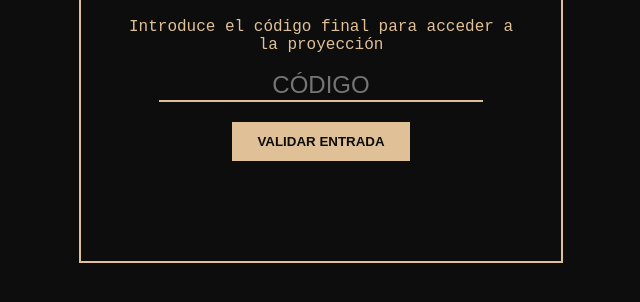
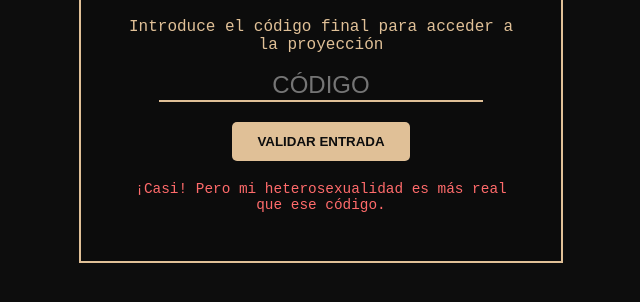
Before and after one commit to gucefalo-dotcom/cine-granada, a plain HTML site: page index.html in a window 1280 px wide. Both pictures are taken after a click on the button "VALIDAR ENTRADA". Shown: the part 320-622 px from the top of the page, without its empty margins (319-959 px from the left). Drawn offline with Linux system fonts and the light colour scheme.

Commit message:
Update index.html

```diff
--- a/index.html
+++ b/index.html
@@ -24,12 +24,12 @@
             text-align: center;
         }
 
-        /* --- ESTILO ENTRADA CINE --- */
         #interfaz-codigo {
             border: 2px solid var(--dorado);
             padding: 40px;
             max-width: 400px;
             transition: opacity 1s ease;
+            background: rgba(13, 13, 13, 0.9);
         }
 
         input {
@@ -52,9 +52,9 @@
             font-weight: bold;
             cursor: pointer;
             text-transform: uppercase;
+            border-radius: 5px;
         }
 
-        /* --- ESTILO ROMÁNTICO (OCULTO AL INICIO) --- */
         #resultado-final {
             display: none;
             opacity: 0;
@@ -62,6 +62,7 @@
             flex-direction: column;
             align-items: center;
             width: 100%;
+            padding: 20px;
         }
 
         .foto-pareja {
@@ -88,7 +89,6 @@
             100% { transform: scale(1); }
         }
 
-        /* Animación de corazones cayendo */
         .corazon {
             position: fixed;
             top: -10px;
@@ -112,13 +112,13 @@
         <input type="text" id="codigo-input" placeholder="CÓDIGO" autocomplete="off">
         <br>
         <button onclick="verificarCodigo()">Validar Entrada</button>
-        <div id="mensaje-error" style="margin-top:20px; color:#ff6b6b; min-height: 40px;"></div>
+        <div id="mensaje-error" style="margin-top:20px; color:#ff6b6b; min-height: 40px; font-size: 0.9rem;"></div>
     </div>
 
     <div id="resultado-final">
         <h2>¿Quieres salir conmigo?</h2>
         <img src="FOTO_CON_EL.jpeg" class="foto-pareja" alt="Nosotros">
-        <p style="color: white; font-size: 1.2rem;">Albaricoque.</p>
+        <p style="color: white; font-size: 1.5rem; font-weight: bold; letter-spacing: 2px;">Albaricoque.</p>
     </div>
 
     <script>
@@ -144,16 +144,15 @@
                 final.style.display = 'flex';
                 setTimeout(() => { final.style.opacity = '1'; }, 100);
 
-                // Iniciar lluvia de corazones
                 setInterval(crearCorazon, 300);
             } else {
                 const frases = [
                     "¡Casi! Pero mi heterosexualidad es más real que ese código.",
                     "Revisa tus notas... ¡tú puedes!",
                     "Código incorrecto, pero tu sonrisa es de 10.",
-                    "¡Error! Sigue buscando, que el premio vale la pena ;)"
-                    "Luego t como los morros"
-                    "Me encantas, pero el código q has metido esta mal :v"
+                    "¡Error! Sigue buscando, que el premio vale la pena ;)",
+                    "Luego te como los morros.",
+                    "Me encantas, pero el código que has metido está mal :v"
                 ];
                 errorDiv.innerText = frases[Math.floor(Math.random() * frases.length)];
                 document.getElementById('codigo-input').value = "";
```
